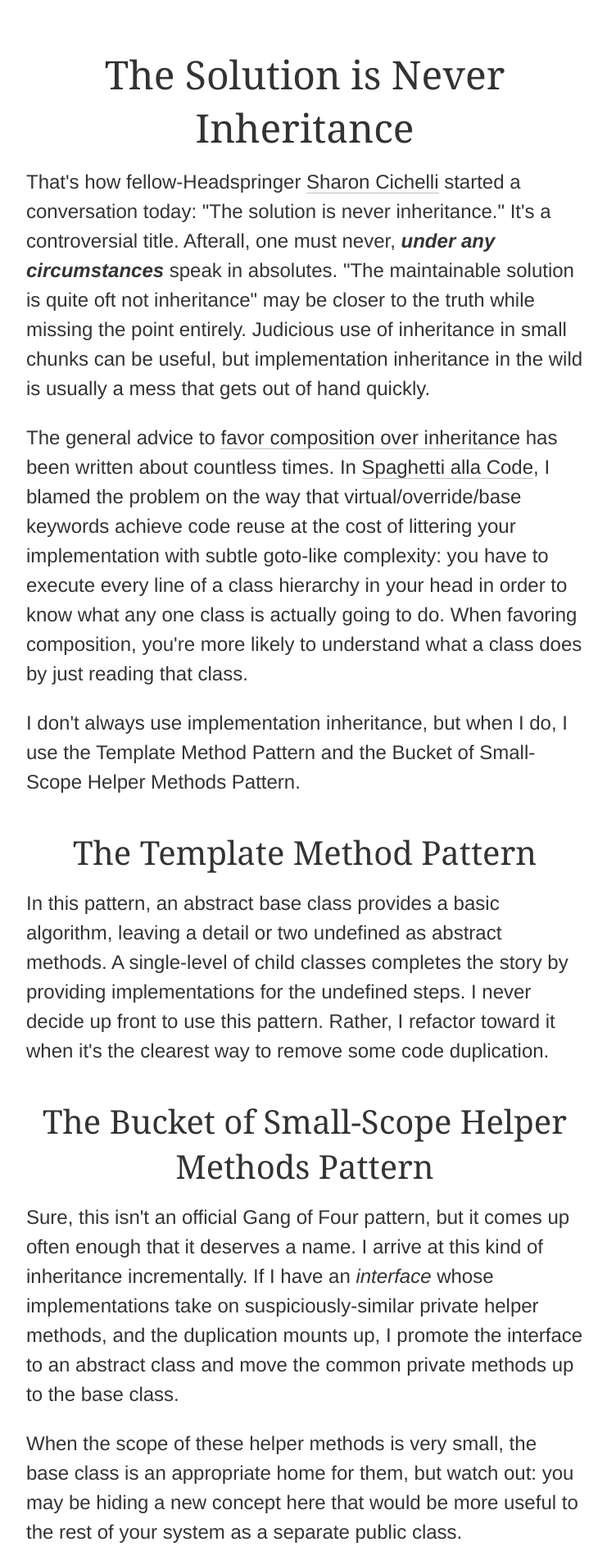
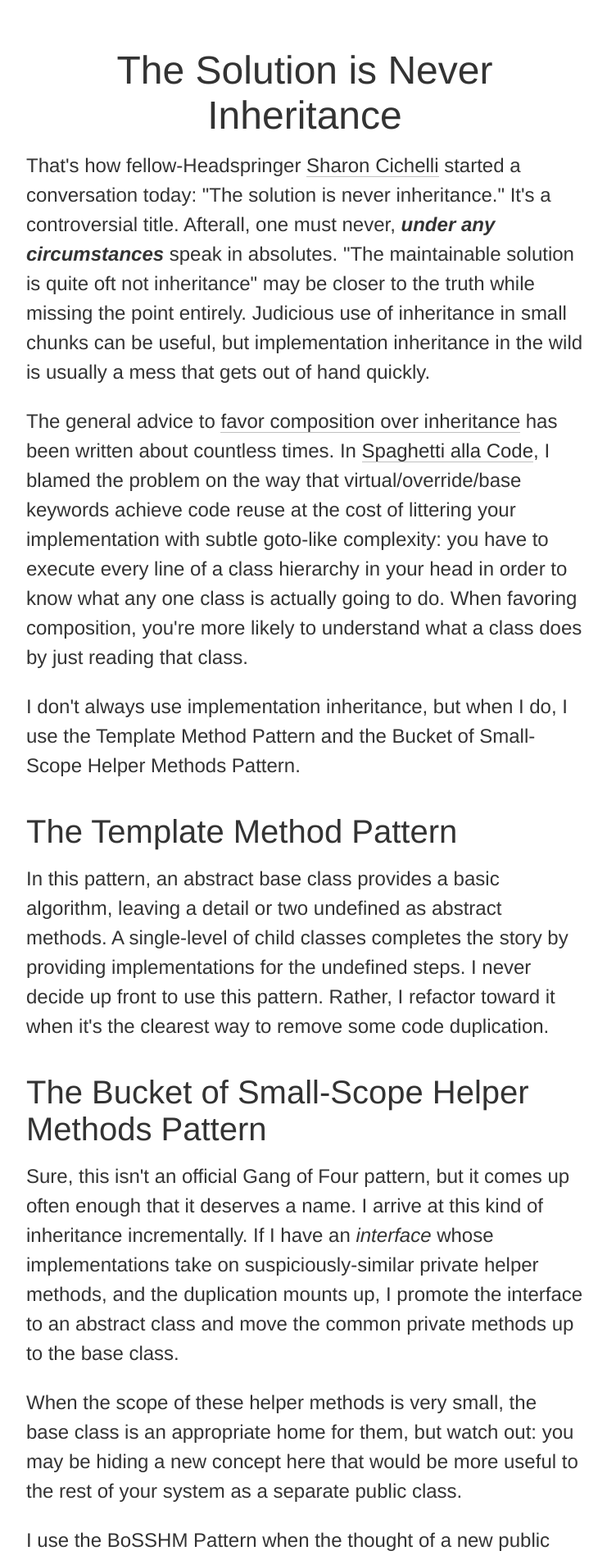
Before and after one commit to plioi/plioi.github.io, a Jekyll site: the page built from _posts/2012-12-07-the-solution-is-never-inheritance.html, in a window 1280 px wide. Shown: the top 1903 px of the page at 82% size, without its empty margins (268-1009 px from the left). Built offline with Jekyll 4.4.1, drawn with Linux system fonts in a browser that asks for light colours.

Commit message:
Font family update.

```diff
--- a/stylesheets/styles.css
+++ b/stylesheets/styles.css
@@ -83,7 +83,7 @@ table {
 	}
 	/* blog title */
 	h1 {
-	    font-family: acta-display, Georgia, Times, serif;
+	    font-family: Helvetica, arial, freesans, clean, sans-serif;
 	    font-size: 3em;
 	    color: #333;
 	    font-weight: normal;
@@ -95,28 +95,26 @@ table {
 	}
 	/* post title */
 	h2 {
-	    font-family: acta-display, Georgia, Times, serif;
+	    font-family: Helvetica, arial, freesans, clean, sans-serif;
 	    font-size: 2.5em;
 	    color: #333;
 	    font-weight: normal;
 	    margin-top: 1em;
-	    text-align: center;
 	}
 	/* subtitles */
 	h3 {
-	    font-family: acta-display, Georgia, Times, serif;
+	    font-family: Helvetica, arial, freesans, clean, sans-serif;
 	    font-size: 1.8em;
 	    color: #666;
 	    font-weight: normal;
 	    line-height: 1em;
 	    margin-top: 1.5em;
-	    text-align: center;
 	}
 	h3.subtitle {
 	    margin-top: .5em;
 	}
 	h4 {
-	    font-family: acta-display, Georgia, Times, serif;
+	    font-family: Helvetica, arial, freesans, clean, sans-serif;
 	    font-size: 1.5em;
 	    line-height: 1.2em;
 	    color: #666;
@@ -137,7 +135,7 @@ table {
 	    font-weight: normal;
 	    line-height: 1.3em;
 	    color: #666;
-	    font-family: acta-display, Georgia, Times, serif;
+	    font-family: Helvetica, arial, freesans, clean, sans-serif;
 	    margin: 1em 0 .5em 0;
 	    letter-spacing: .1em;
 	    margin-bottom: 1em;
```
